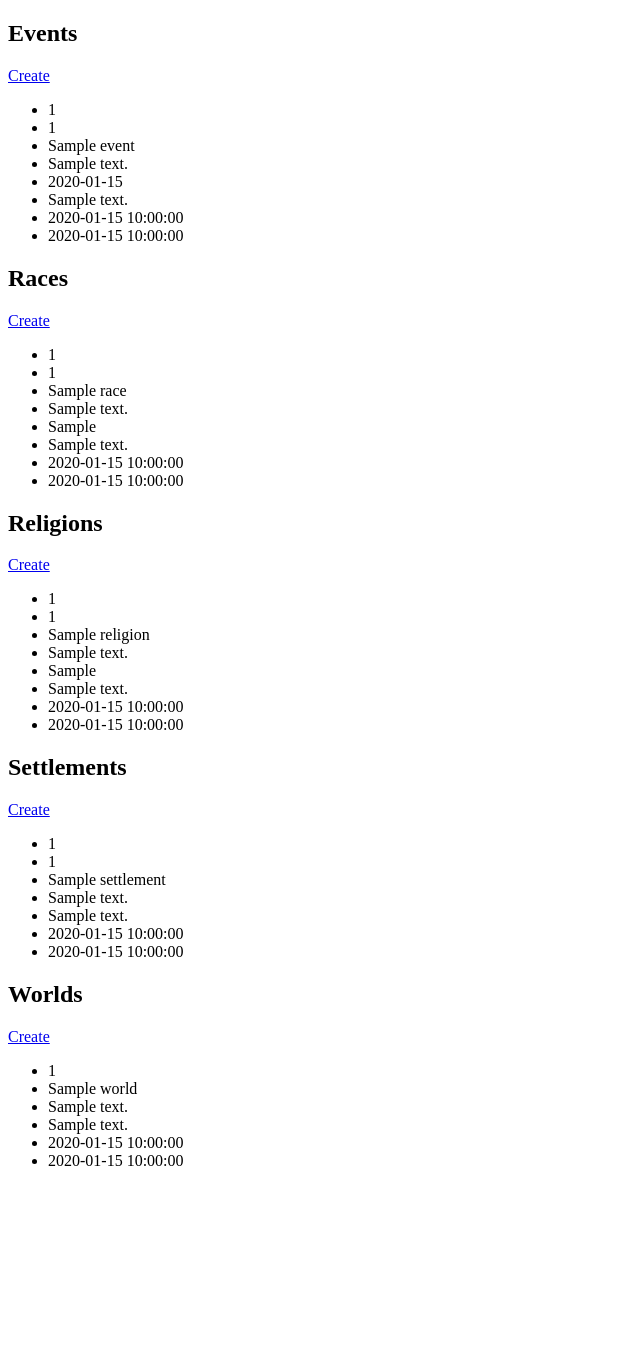
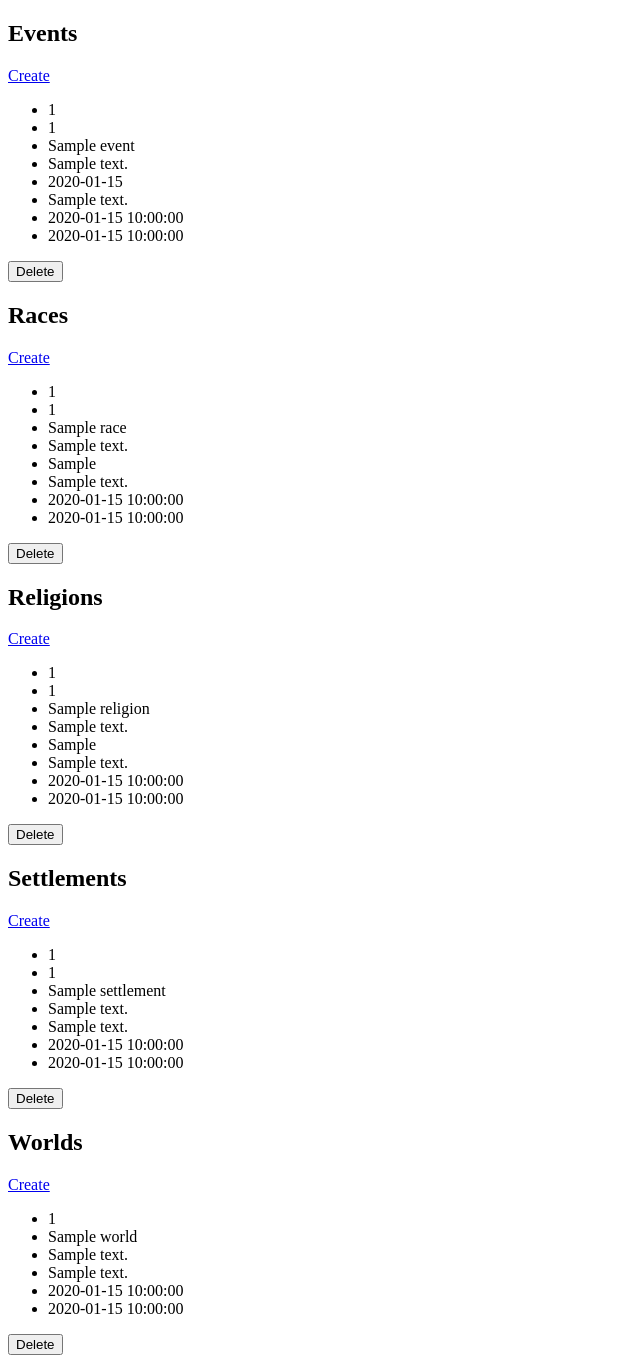
Before and after one commit to wrenstuff/World-Building-Manager, a Flask app: page / in a window 1280 px wide. Shown: the whole page, without its empty margins (0-640 px from the left). Before the commit the page ends 1166 px from the top, so only its background shows below. Run offline with Flask 3, Linux system fonts and the light colour scheme; tables that the repository leaves empty hold one stand-in row (values such as "Sample post").

Commit message:
Add delete buttons to db-status template
Introduced delete forms for events, races, religions, settlements, and worlds in the db-status.html template. This allows users to remove individual items directly from the status page.

```diff
--- a/templates/db-status.html
+++ b/templates/db-status.html
@@ -23,6 +23,9 @@
         <li>{{ event.created_at }}</li>
         <li>{{ event.updated_at }}</li>
     </ul>
+    <form action="{{ url_for('delete_event', event_id=event.id) }}" method="POST">
+        <button type="submit">Delete</button>
+    </form>
     {% endfor %}
 
 
@@ -40,6 +43,9 @@
         <li>{{ race.created_at }}</li>
         <li>{{ race.updated_at }}</li>
     </ul>
+    <form action="{{ url_for('delete_race', race_id=race.id)}}" method="POST">
+        <button type="submit">Delete</button>
+    </form>
     {% endfor %}
 
     <h2>Religions</h2>
@@ -56,6 +62,9 @@
         <li>{{ religion.created_at }}</li>
         <li>{{ religion.updated_at }}</li>
     </ul>
+    <form action="{{ url_for('delete_religion', religion_id=religion.id) }}" method="POST">
+        <button type="submit">Delete</button>
+    </form>
     {% endfor %}
 
 
@@ -72,6 +81,9 @@
         <li>{{ settlement.created_at }}</li>
         <li>{{ settlement.updated_at }}</li>
     </ul>
+    <form action="{{ url_for('delete_settlement', settlement_id=settlement.id) }}" method="POST">
+        <button type="submit">Delete</button>
+    </form>
     {% endfor %}
 
 
@@ -87,6 +99,9 @@
         <li>{{ world.created_at }}</li>
         <li>{{ world.updated_at }}</li>
     </ul>
+    <form action="{{ url_for('delete_world', world_id=world.id) }}" method="POST">
+        <button type="submit">Delete</button>
+    </form>
     {% endfor %}
 
 
```
